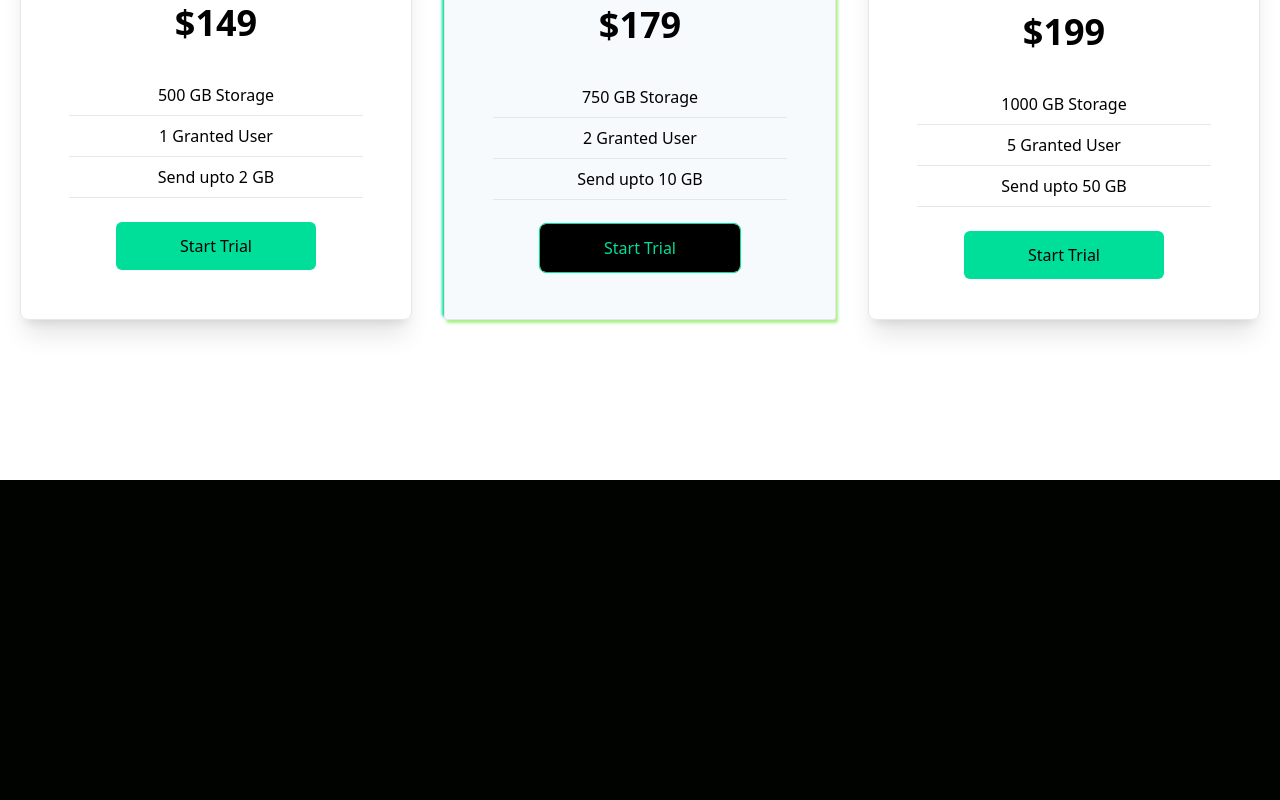
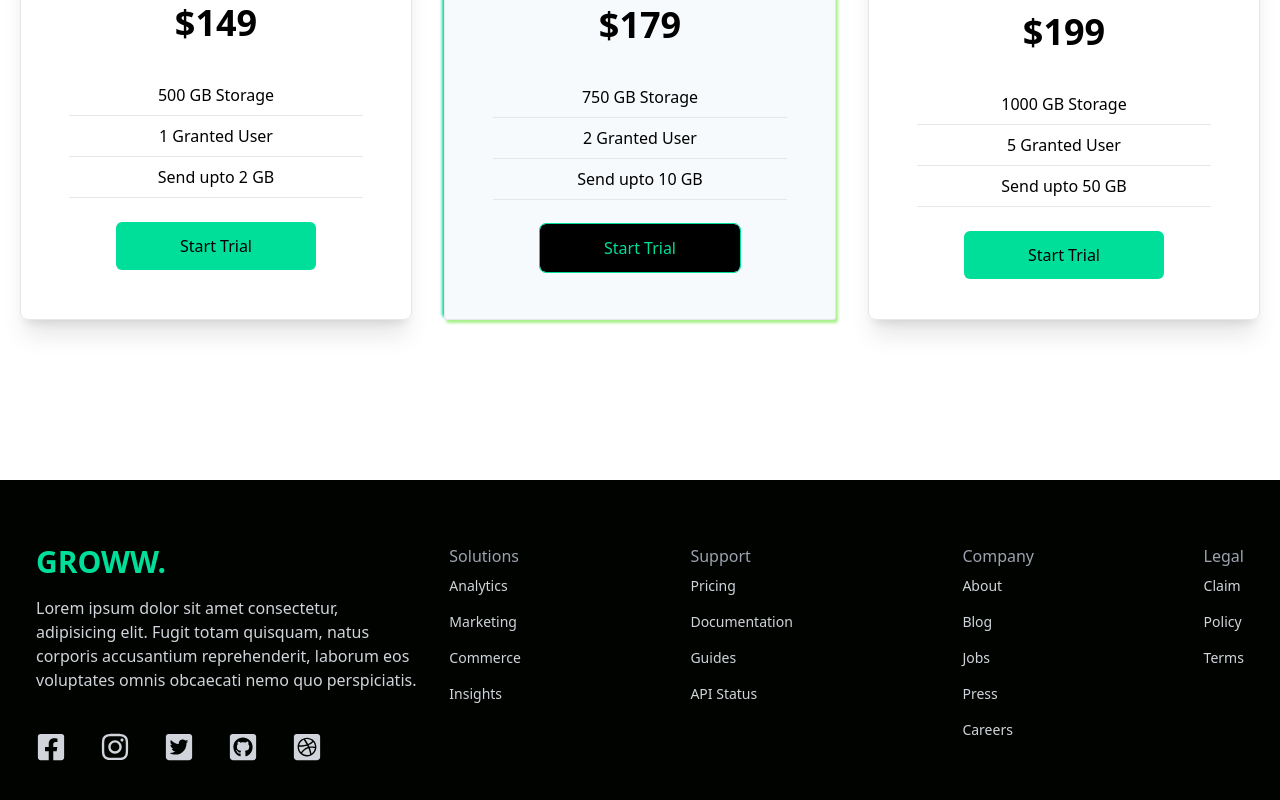
Before and after one commit to Kashyap-Pandya/groww, a React (Vite) app: page / in a window 1280 px wide. Shown: the part 1802-2602 px from the top of the page. Before the commit the page ends 2282 px from the top, so only its background shows below. Built offline with nearby package versions, Linux system fonts and the light colour scheme.

Commit message:
[ADD] added wave svg

```diff
--- a/src/App.jsx
+++ b/src/App.jsx
@@ -1,6 +1,7 @@
 import Analytics from "./Components/Analytics";
 
 import Cards from "./Components/Cards";
+import Footer from "./Components/Footer";
 import Hero from "./Components/Hero";
 import Nav from "./Components/Nav";
 import NewsLetter from "./Components/NewsLetter";
@@ -14,6 +15,7 @@
 			<Analytics />
 			<NewsLetter />
 			<Cards/>
+			<Footer/>
 		</>
 	);
 };
--- /dev/null
+++ b/src/Components/Footer.jsx
@@ -0,0 +1,72 @@
+import {
+	FaDribbbleSquare,
+	FaFacebookSquare,
+	FaGithubSquare,
+	FaInstagram,
+	FaTwitterSquare,
+} from "react-icons/fa";
+
+const Footer = () => {
+	return (
+		<div className='max-w-[1240px] mx-auto py-16 px-4 grid lg:grid-cols-3 gap-8 text-gray-300'>
+			<div>
+				<h1 className='w-full text-3xl font-bold text-[#00df9a]'>
+					GROWW.
+				</h1>
+				<p className='py-4'>
+					Lorem ipsum dolor sit amet consectetur, adipisicing elit.
+					Fugit totam quisquam, natus corporis accusantium
+					reprehenderit, laborum eos voluptates omnis obcaecati nemo
+					quo perspiciatis.
+				</p>
+				<div className='flex justify-between md:w-[75%] my-6'>
+					<FaFacebookSquare size={30} />
+					<FaInstagram size={30} />
+					<FaTwitterSquare size={30} />
+					<FaGithubSquare size={30} />
+					<FaDribbbleSquare size={30} />
+				</div>
+			</div>
+			<div className='lg:col-span-2 flex justify-between'>
+				<div>
+					<h6 className='font-medium text-gray-400 '>Solutions</h6>
+					<ul>
+						<li className='py-2 text-sm'>Analytics</li>
+						<li className='py-2 text-sm'>Marketing</li>
+						<li className='py-2 text-sm'>Commerce</li>
+						<li className='py-2 text-sm'>Insights</li>
+					</ul>
+				</div>
+				<div>
+					<h6 className='font-medium text-gray-400'>Support</h6>
+					<ul>
+						<li className='py-2 text-sm'>Pricing</li>
+						<li className='py-2 text-sm'>Documentation</li>
+						<li className='py-2 text-sm'>Guides</li>
+						<li className='py-2 text-sm'>API Status</li>
+					</ul>
+				</div>
+				<div>
+					<h6 className='font-medium text-gray-400'>Company</h6>
+					<ul>
+						<li className='py-2 text-sm'>About</li>
+						<li className='py-2 text-sm'>Blog</li>
+						<li className='py-2 text-sm'>Jobs</li>
+						<li className='py-2 text-sm'>Press</li>
+						<li className='py-2 text-sm'>Careers</li>
+					</ul>
+				</div>
+				<div>
+					<h6 className='font-medium text-gray-400'>Legal</h6>
+					<ul>
+						<li className='py-2 text-sm'>Claim</li>
+						<li className='py-2 text-sm'>Policy</li>
+						<li className='py-2 text-sm'>Terms</li>
+					</ul>
+				</div>
+			</div>
+		</div>
+	);
+};
+
+export default Footer;
--- a/src/Components/Nav.jsx
+++ b/src/Components/Nav.jsx
@@ -1,5 +1,6 @@
 import { useState } from "react";
 import { AiOutlineClose, AiOutlineMenu } from "react-icons/ai";
+import svg from "../assets/svg.png";
 
 const Nav = () => {
 	const [menuToggle, setMenuToggle] = useState(false);
@@ -7,7 +8,7 @@
 	const handleMenuToggle = () => setMenuToggle(!menuToggle);
 
 	return (
-		<header className=' '>
+		<header className=''>
 			<nav className='w-full flex justify-between items-center h-24 max-w-[1240px] mx-auto px-4 text-white'>
 				<h1 className='text-3xl font-bold text-[#00df9a]'>GROWW.</h1>
 				<ul className='uppercase cursor-pointer hidden md:flex'>
@@ -48,6 +49,11 @@
 					</ul>
 				</div>
 			</nav>
+			<img
+				src={svg}
+				className='absolute w-full h-[20%] bottom-0'
+				alt=''
+			/>
 		</header>
 	);
 };
```
Also changed, not shown: src/assets/svg.png (added).
